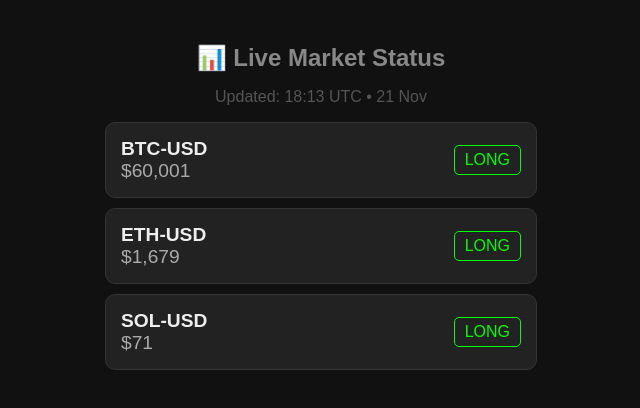
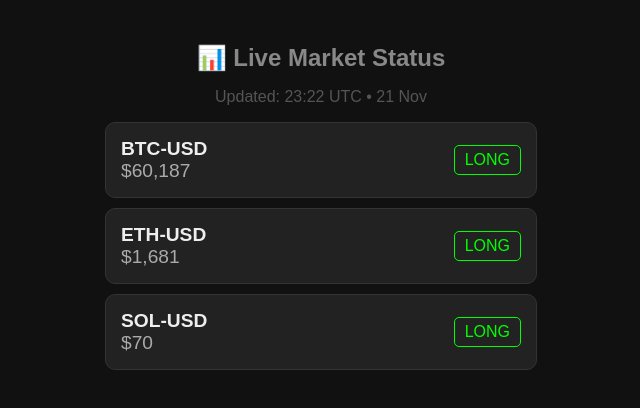
Before and after one commit to gourav3art/brahma, a plain HTML site: page index.html in a window 1280 px wide. Shown: the full height of the page, 319-959 px from the left. Drawn offline with Linux system fonts and the light colour scheme.

Commit message:
Update Site

```diff
--- a/index.html
+++ b/index.html
@@ -15,12 +15,12 @@
     </head>
     <body>
         <h1>📊 Live Market Status</h1>
-        <p style="color:#555;">Updated: 18:13 UTC • 21 Nov</p>
+        <p style="color:#555;">Updated: 23:22 UTC • 21 Nov</p>
 
         <div class="card">
             <div style="text-align:left;">
                 <div style="font-weight:bold; font-size:1.2em;">BTC-USD</div>
-                <div class="price">$60,001</div>
+                <div class="price">$60,187</div>
             </div>
             <div class="long">
                 LONG
@@ -30,7 +30,7 @@
         <div class="card">
             <div style="text-align:left;">
                 <div style="font-weight:bold; font-size:1.2em;">ETH-USD</div>
-                <div class="price">$1,679</div>
+                <div class="price">$1,681</div>
             </div>
             <div class="long">
                 LONG
@@ -40,7 +40,7 @@
         <div class="card">
             <div style="text-align:left;">
                 <div style="font-weight:bold; font-size:1.2em;">SOL-USD</div>
-                <div class="price">$71</div>
+                <div class="price">$70</div>
             </div>
             <div class="long">
                 LONG
```
